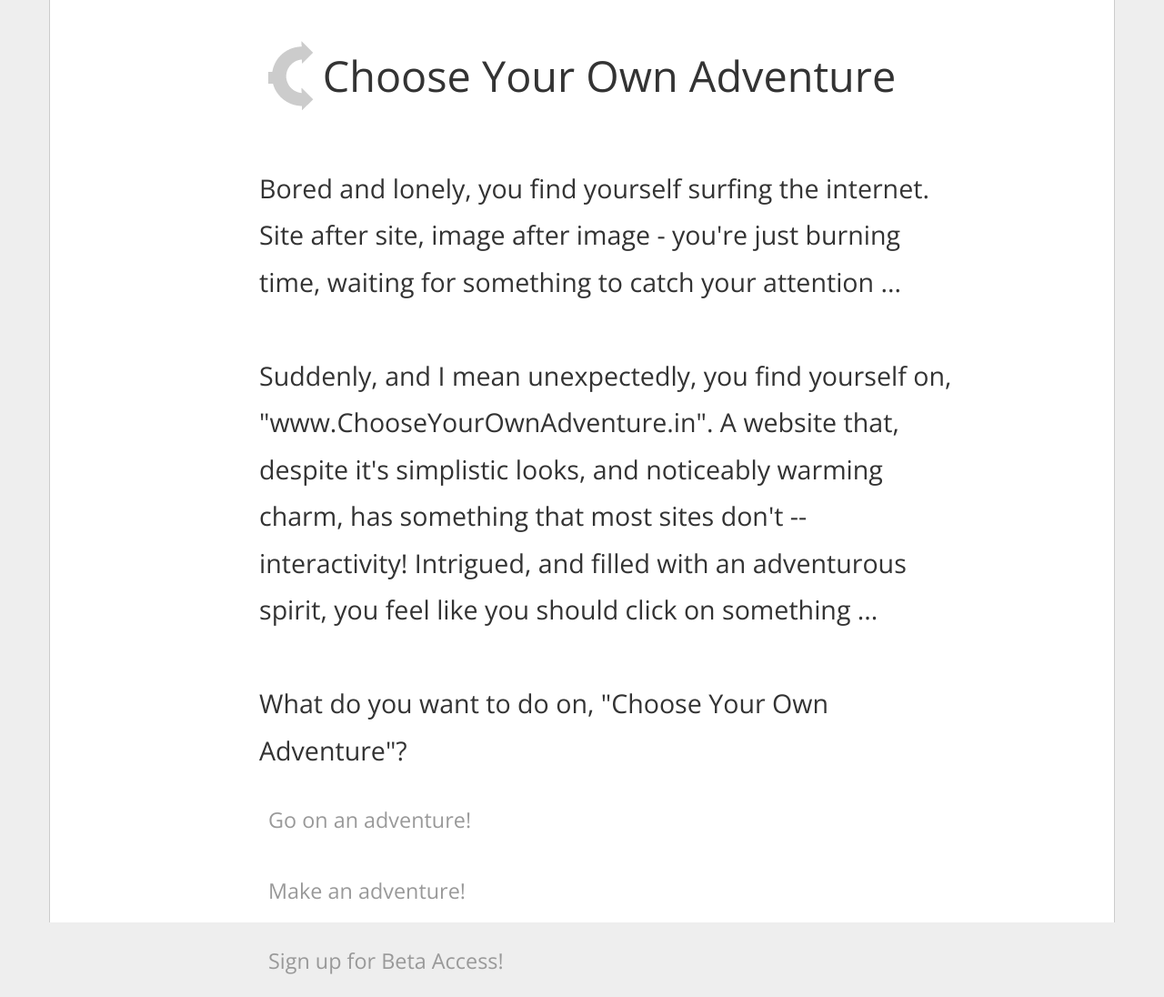
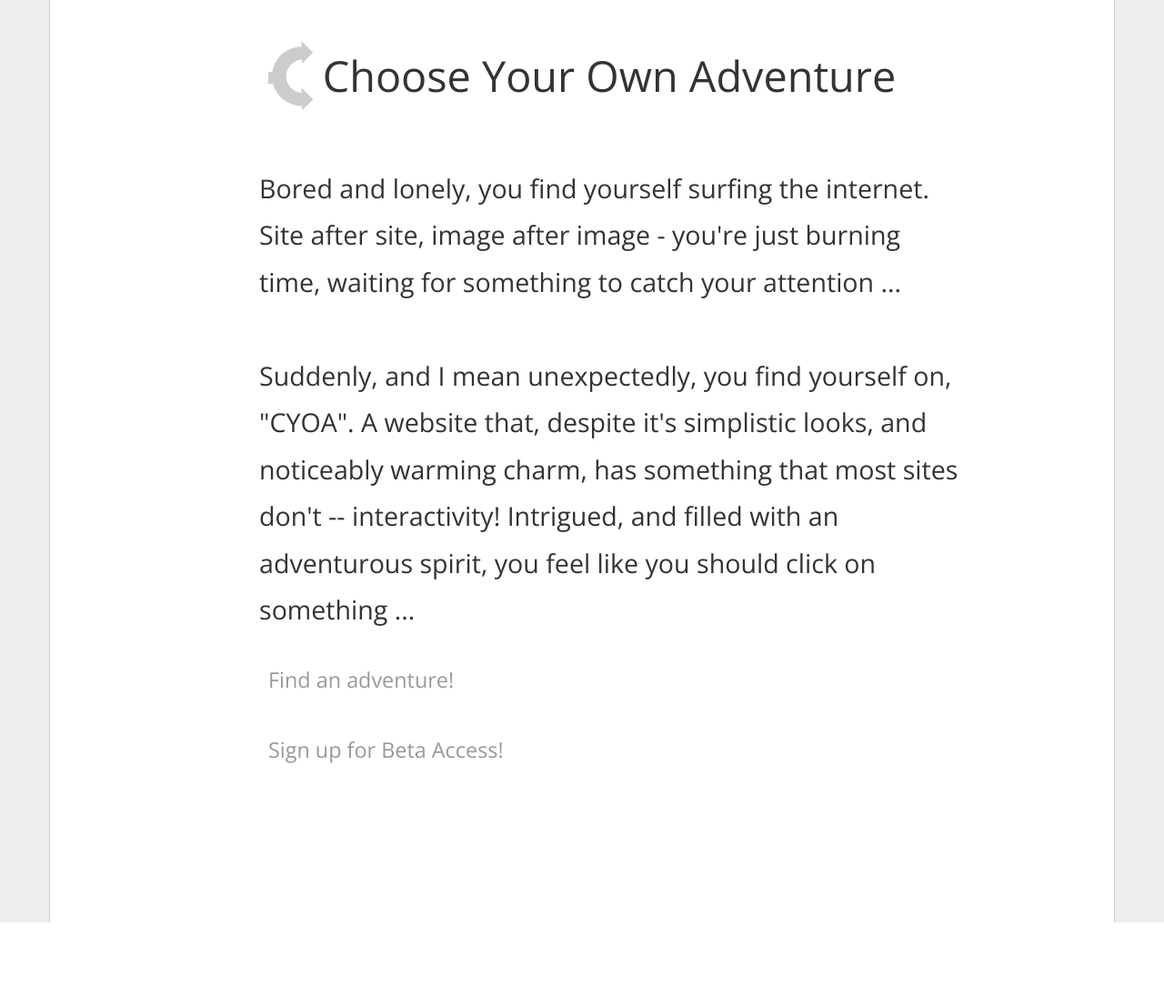
Before and after one commit to SethGossler/CYOA, a PHP site: page /index.php in a window 1280 px wide. Shown: the whole page at 91% size. After the commit the page ends 1014 px from the top, so only its background shows below. Run offline with PHP 8.4, Linux system fonts and the light colour scheme; some libraries are stand-ins or nearby versions.

Commit message:
Adding buttons so users can get around on the site.

```diff
--- a/frontpage/frontpage.php
+++ b/frontpage/frontpage.php
@@ -29,38 +29,15 @@
 						<p>
 							Bored and lonely, you find yourself surfing the internet. Site after site, image after image - you're just burning time, waiting for something to catch your attention ...
 							<br><br>
-							Suddenly, and I mean unexpectedly, you find yourself on, "www.ChooseYourOwnAdventure.in". A website that, despite it's simplistic looks, and noticeably warming charm, has something that most sites don't -- interactivity! Intrigued, and filled with an adventurous spirit, you feel like you should click on something ...
-							<br><br>
-							What do you want to do on, "Choose Your Own Adventure"?
+							Suddenly, and I mean unexpectedly, you find yourself on, "CYOA". A website that, despite it's simplistic looks, and noticeably warming charm, has something that most sites don't -- interactivity! Intrigued, and filled with an adventurous spirit, you feel like you should click on something ...
 						</p>
 
 				</div>
 
-				<div id="library" style="display:none;">
-
-					<center><h2>Available Adventures</h2></center>
-					<a href="/read/23">
-						<div class="book">
-							<div class="image">
-								<img src="../../frontpage/manwithorange.jpg"></img>
-							</div>
-							<div class="bookDetail">
-								<h2><i>"Man With An Orange"</i></h2>
-								<p>A story about a man, and his encounter with a simple, straight from the box, overly ordinary, nothing all that important - orange.</p>
-							</div>
-						</div>
-					</a>
-					<br><br>
-					<a style="font-size:20px;" href="/create/">Psssst : This is the Alpha-Adventure Maker<br>(try it out before I change my mind)</a>
-					<br>
-				</div>
 				<div id="nextChoices">
 					<div class="innerBox">
 						<div class="index option one">
-							<a href="readID/23">Go on an adventure!</a>
-						</div>
-						<div class="index option two">
-							<a href="create">Make an adventure!</a>
+							<a href="home">Find an adventure!</a>
 						</div>
 						<div class="index option three">
 							<a href="frontpage/page4.html">Sign up for Beta Access!</a>
--- a/frontpage/page4.html
+++ b/frontpage/page4.html
@@ -41,6 +41,8 @@
 
 				<p>What kind of an adventure you ask? Well, why don't you sign up for our Beta List, and find out? I assure you, It'll be a good one.</p>
 
+				<p>Beta will include user logins, book genres, and many other publication utilities to help you create, share, and enjoy CYOA stories.</p>
+
 				<p>So, sign up today!</p>
 				<!-- Begin MailChimp Signup Form -->
 <link href="http://cdn-images.mailchimp.com/embedcode/slim-081711.css" rel="stylesheet" type="text/css">
```
